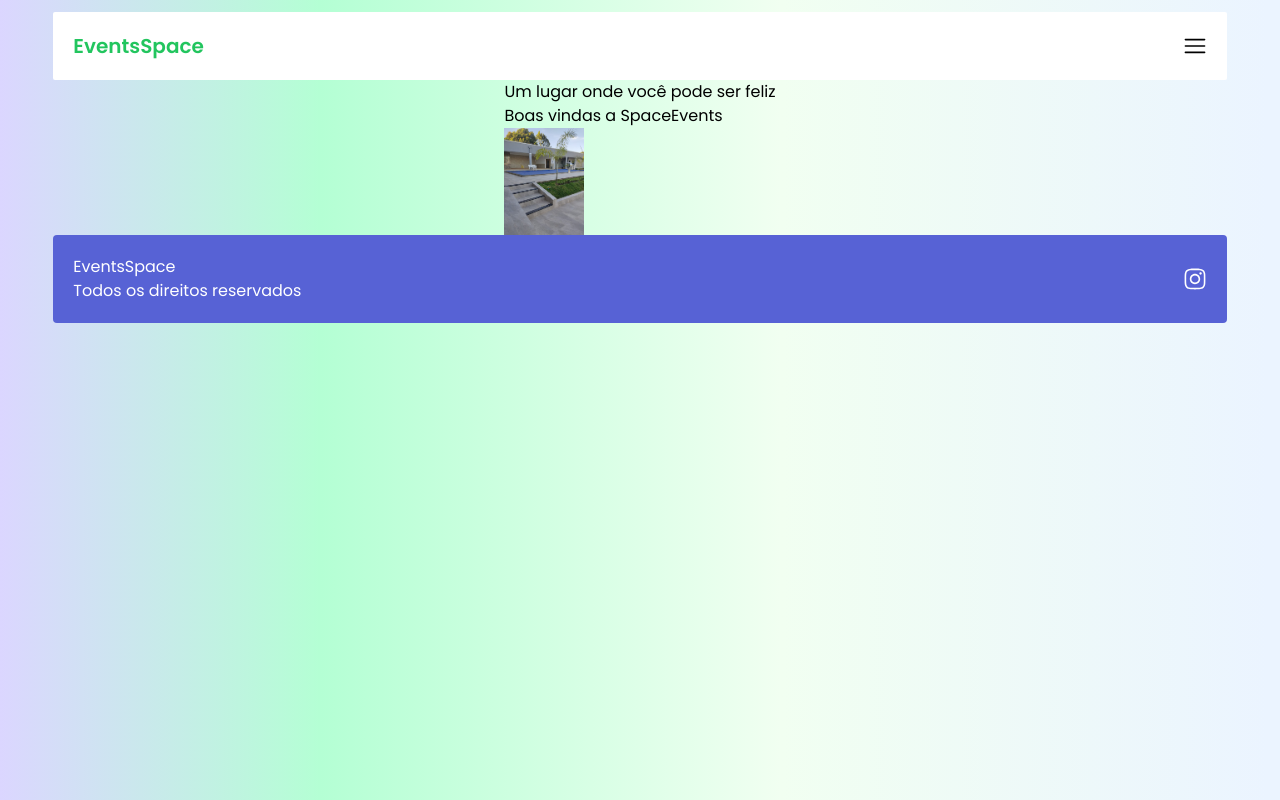
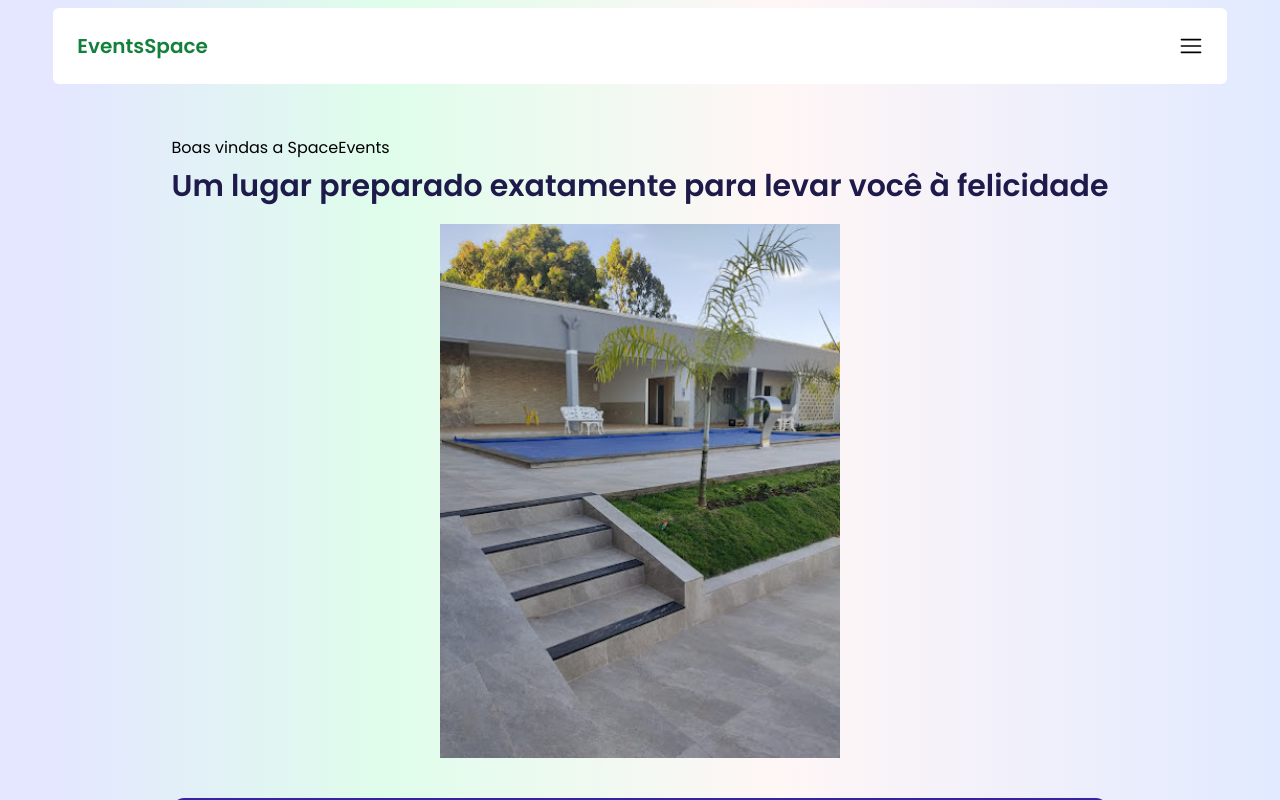
Before and after one commit to GabrielManicucci/SpaceEvents, a Next.js app: page / in a window 1280 px wide. Built offline with nearby package versions, Linux system fonts and the light colour scheme.

Commit message:
feat: style of base protoype created

```diff
--- a/src/app/components/HeadLine.tsx
+++ b/src/app/components/HeadLine.tsx
@@ -2,17 +2,29 @@ import Image from "next/image";
 
 export default function HeadLine() {
   return (
-    <div className="flex items-center flex-col justify-center w-">
-      <div>
-        <h1>Um lugar onde você pode ser feliz</h1>
+    <div className="flex items-center flex-col justify-center p-2 mt-11">
+      <div className="flex flex-col text-left">
         <h4>Boas vindas a SpaceEvents</h4>
+        <h1 className="text-3xl font-semibold text-indigo-950 mt-2 mb-5">
+          Um lugar preparado exatamente para levar você à felicidade
+        </h1>
+      </div>
 
-        <Image
-          src={"/spaceImage.png"}
-          width={80}
-          height={80}
-          alt="imagem espaço de eventos"
-        />
+      <Image
+        src={"/spaceImage.png"}
+        width={400}
+        height={0}
+        alt="imagem espaço de eventos"
+        // className="w-full"
+      />
+
+      <div className="flex flex-col my-10 w-full">
+        <button className="w-full py-5 rounded-xl bg-primaryBlue hover:bg-hoverBlue text-slate-50 font">
+          Conheça nosso espaço
+        </button>
+        <button className="w-full py-5 rounded-xl bg-green-500 text-slate-50 mt-2 hover:bg-hoverGreen">
+          Agende uma visita
+        </button>
       </div>
     </div>
   );
--- a/src/app/contact/page.tsx
+++ /dev/null
@@ -1,5 +0,0 @@
-const Contact = () => {
-  return <h1>Contate-nos</h1>;
-};
-
-export default Contact;
--- a/src/app/globals.css
+++ b/src/app/globals.css
@@ -2,11 +2,18 @@
 @tailwind components;
 @tailwind utilities;
 
-body {
+html, body {
   width: 100vw;
   height: 100vh;
   display: flex;
   flex-direction: column;
   align-items: center;
-  background: linear-gradient(90deg, rgba(219,214,255,1) 0%, rgba(180,255,212,1) 25%, rgba(241,255,241,1) 61%, rgba(235,244,255,1) 99%);
+  overflow-x: hidden;
+  background: linear-gradient(
+    90deg,
+    rgb(228, 231, 255) 5%,
+    rgb(223, 253, 235) 30%,
+    rgb(255, 246, 246) 61%,
+    rgb(226, 234, 255) 99%
+  );
 }
--- a/src/app/layout.tsx
+++ b/src/app/layout.tsx
@@ -6,7 +6,7 @@ import Navbar from "@/components/Navbar";
 
 const poppins = Poppins({
   subsets: ["latin"],
-  weight: ["400", "500", "600", "700"],
+  weight: ["300", "400", "500", "600", "700"],
 });
 
 export const metadata: Metadata = {
@@ -25,9 +25,7 @@ export default function RootLayout({
         <div className="w-11/12">
           <Navbar />
         </div>
-
         <div className="w-11/12">{children}</div>
-
         <div className="w-11/12">
           <Footer />
         </div>
--- a/src/app/page.tsx
+++ b/src/app/page.tsx
@@ -1,8 +1,10 @@
+import Navbar from "@/components/Navbar";
 import HeadLine from "./components/HeadLine";
+import Footer from "@/components/Footer";
 
 export default function Home() {
   return (
-    <main className="w-11/12 mx-auto">
+    <main className="flex justify-center w-full">
       <HeadLine />
     </main>
   );
--- a/src/components/Footer.tsx
+++ b/src/components/Footer.tsx
@@ -1,17 +1,25 @@
-import Image from "next/image";
-
 import { RxInstagramLogo } from "react-icons/rx";
+import { AiOutlineFacebook } from "react-icons/ai";
+import { TbBrandTiktok } from "react-icons/tb";
 
 export default function Footer() {
   return (
-    <div className="flex items-center justify-between p-5 bg-secondaryBlue text-white rounded">
+    <div className="flex items-center justify-between p-5 bg-primaryBlue text-white rounded-md mb-2">
       <div>
-        <h1>EventsSpace</h1>
-        <p>Todos os direitos reservados</p>
+        <h1 className="text-lg mb-4">EventsSpace</h1>
+        <p className="font-light text-sm text-slate-200">
+          eventsSpace@gmail.com
+        </p>
+        <p className="font-light text-sm my-1 text-slate-200">33912345678</p>
+        <p className="font-light text-sm text-slate-200">
+          Todos os direitos reservados
+        </p>
       </div>
 
-      <div>
-        <RxInstagramLogo size={24} />
+      <div className="flex flex-col justify-between">
+        <RxInstagramLogo size={28} />
+        <AiOutlineFacebook size={28} className="my-4" />
+        <TbBrandTiktok size={28} />
       </div>
     </div>
   );
--- a/src/components/Navbar.tsx
+++ b/src/components/Navbar.tsx
@@ -1,13 +1,32 @@
+"use client";
+
 import { RxHamburgerMenu } from "react-icons/rx";
+import { AiOutlineClose } from "react-icons/ai";
+import Menu from "./menu";
+import { useState } from "react";
 
 export default function Navbar() {
+  const [value, setValue] = useState(false);
+
   return (
-    <div className="flex items-center justify-between rounded-sm p-5 bac bg-white mt-3 rounded">
-      <h1 className="text-xl font-semibold text-green-500">EventsSpace</h1>
+    <div className="flex flex-col items-center justify-between p-3 bac bg-white mt-2 rounded-md ">
+      <div className="flex flex-row items-center justify-between w-full p-3">
+        <h1 className="text-xl font-semibold text-green-700">EventsSpace</h1>
 
-      <div>
-        <RxHamburgerMenu size={24} />
+        <RxHamburgerMenu
+          onClick={() => (value ? setValue(false) : setValue(true))}
+          size={24}
+          className={value ? "hidden" : ""}
+        />
+
+        <AiOutlineClose
+          onClick={() => (value ? setValue(false) : setValue(true))}
+          size={24}
+          className={value ? "" : "hidden"}
+        />
       </div>
+
+      <Menu value={value} />
     </div>
   );
 }
--- /dev/null
+++ b/src/components/menu.tsx
@@ -0,0 +1,15 @@
+interface Props {
+  value: boolean;
+}
+
+const Menu = ({ value }: Props) => {
+  return (
+    <div className={value ? "flex flex-col text-left w-full" : "hidden"}>
+      <p className="hover:shadow-lg px-3 py-2 cursor-pointer">Home</p>
+      <p className=" hover:shadow-lg px-3 py-2 cursor-pointer">About</p>
+      <p className=" hover:shadow-lg px-3 py-2 cursor-pointer">Services</p>
+    </div>
+  );
+};
+
+export default Menu;
--- a/tailwind.config.js
+++ b/tailwind.config.js
@@ -14,7 +14,9 @@ module.exports = {
       },
       colors: {
         primaryBlue: '#3423A6',
-        secondaryBlue: '#5762D5'
+        secondaryBlue: '#5762D5',
+        hoverBlue: '#0039CA',
+        hoverGreen: '#1EEA51',
       }
     },
   },
```
